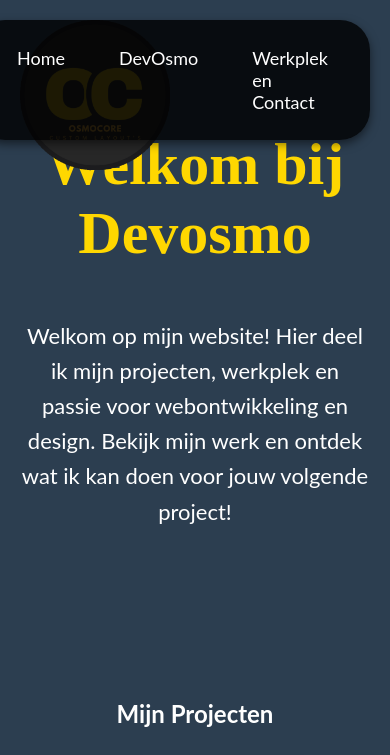
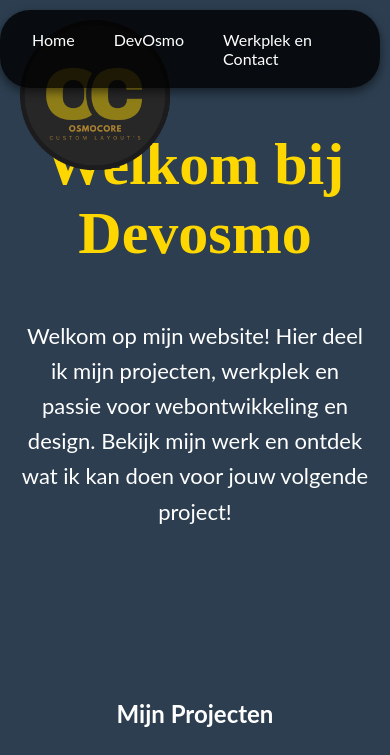
Before and after one commit to SylvainICT/Sylvain-Huibers, a plain HTML site: page devosmo.html in a window 390 px wide. Shown: the top 755 px of the page. Drawn offline with Linux system fonts and the light colour scheme.

Commit message:
Add files via upload

```diff
--- a/styles.css
+++ b/styles.css
@@ -389,3 +389,20 @@ footer {
 .project p {
     font-size: 16px;
 }
+
+
+
+/* Media query voor mobiele apparaten */
+@media (max-width: 768px) {
+    .floating-header-menu {
+        top: 10px;
+        right: 10px;
+        padding: 8px 15px;
+        gap: 5px;
+    }
+
+    .floating-header-menu a {
+        font-size: 16px; /* Kleinere lettergrootte voor mobiel */
+        padding: 10px 15px; /* Kleinere knop */
+    }
+}
```
